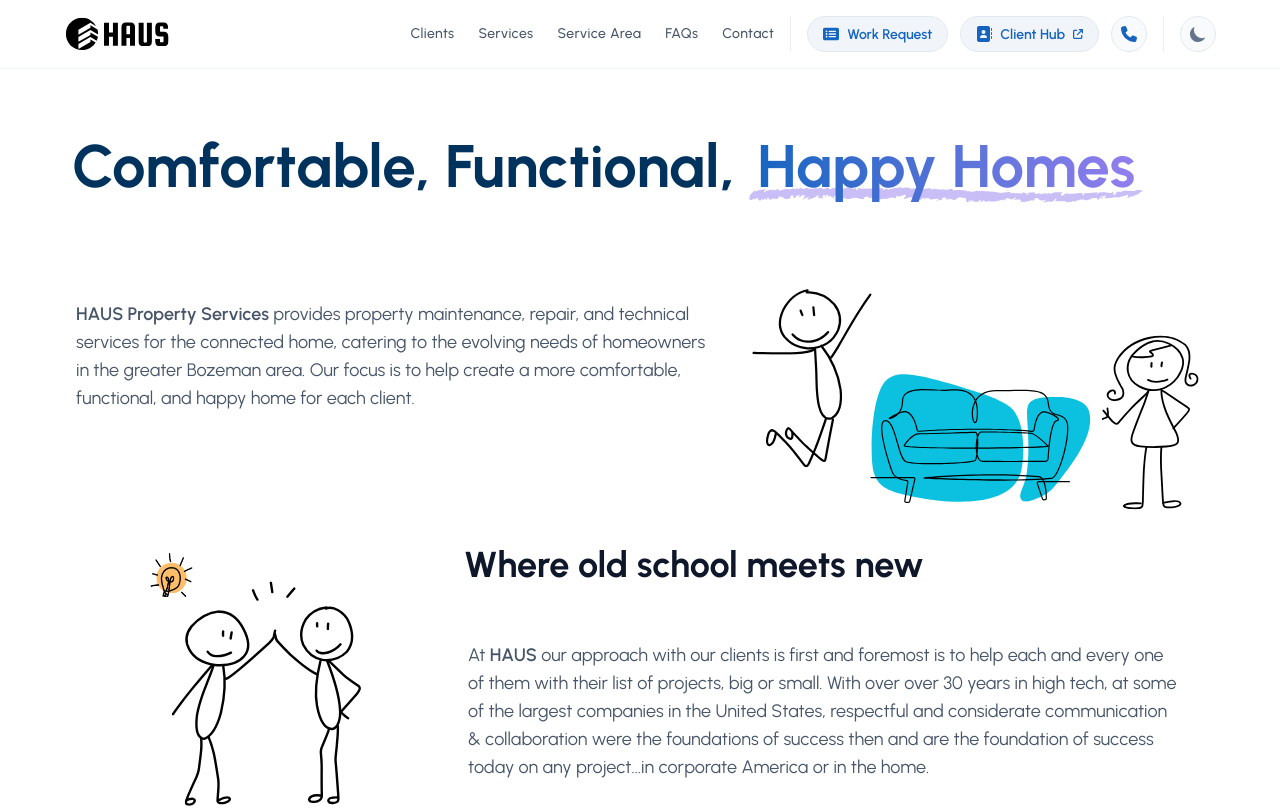
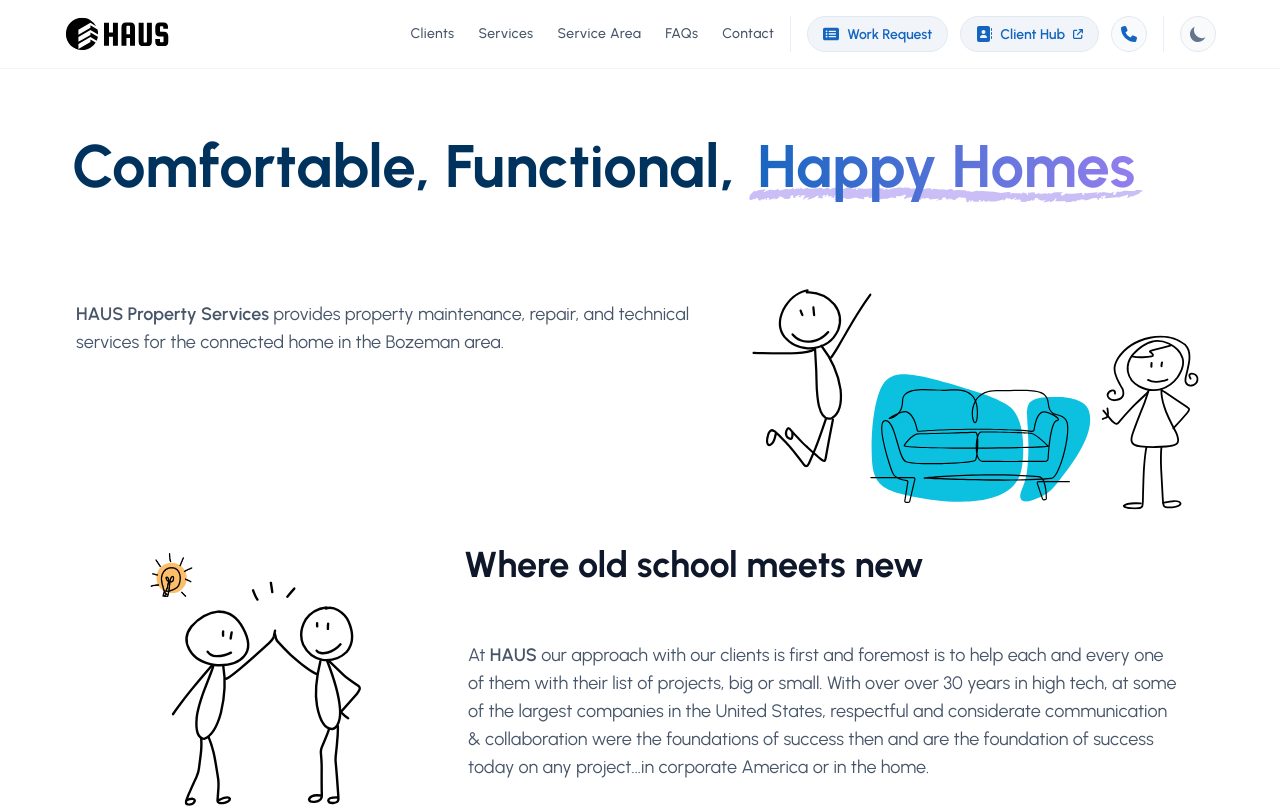
Before and after one commit to ben-v/haus, a React (Vite) app: page / in a window 1280 px wide. Shown: the top 808 px of the page. Built offline with nearby package versions, Linux system fonts and the light colour scheme.

Commit message:
Shortened the intro copy

```diff
--- a/src/pages/landing/index.tsx
+++ b/src/pages/landing/index.tsx
@@ -17,7 +17,7 @@ const LandingPage = () => {
       <PageHeader titlePartA="Comfortable, Functional,&nbsp;" titlePartB="Happy Homes" highlightType="Vibrant" titleAlignment="Left" />
       <div className="flex flex-col lg:flex-row">
         <div className="lg:w-7/12 w-auto">
-          <p className="m-2 md:m-6 lg:mt-12 lg:ml-3 text-gray-600 dark:text-gray-300 text-lg text-center md:text-left"><span className="font-semibold">HAUS Property Services</span> provides property maintenance, repair, and technical services for the connected home, catering to the evolving needs of homeowners in the greater Bozeman area. Our focus is to help create a more comfortable, functional, and happy home for each client.</p>
+          <p className="m-2 md:m-6 lg:mt-12 lg:ml-3 text-gray-600 dark:text-gray-300 text-lg text-center md:text-left"><span className="font-semibold">HAUS Property Services</span> provides property maintenance, repair, and technical services for the connected home in the Bozeman area.</p>
           {/* <div className="mt-16 text-lg text-gray-600 dark:text-gray-300 sm:text-xl hidden lg:block">
           Also find us on:
           <div className="flex gap-4 pt-3">
```
